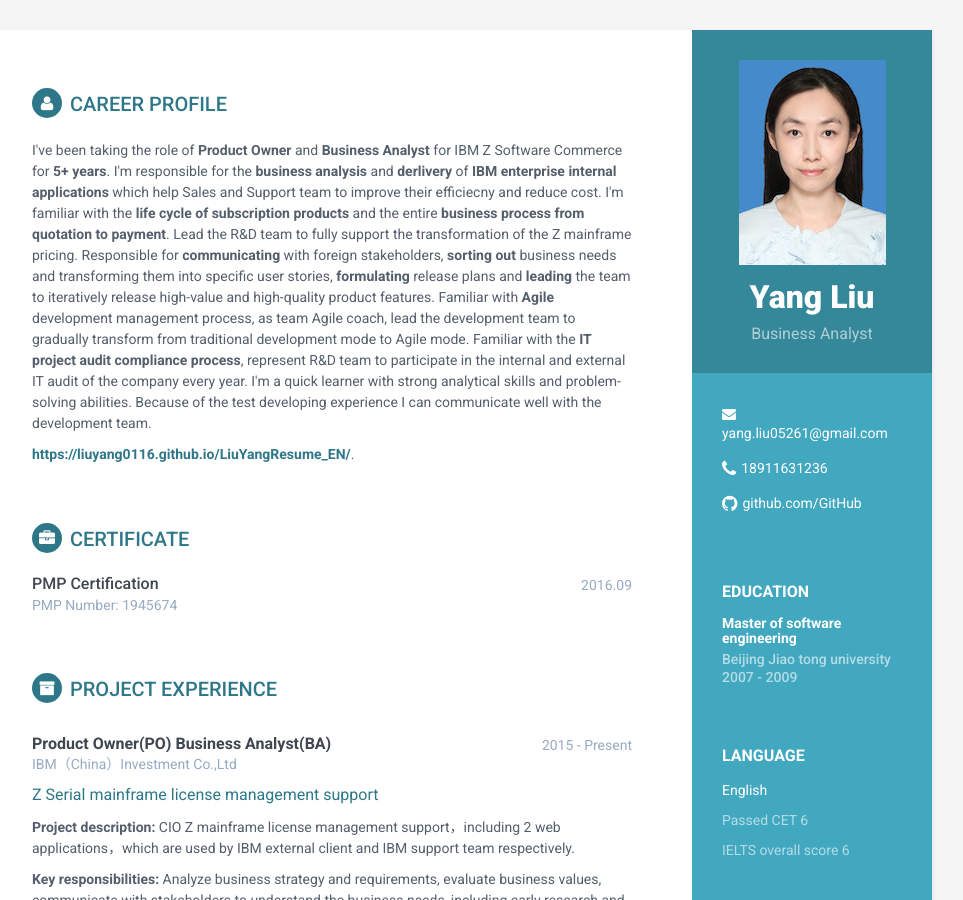
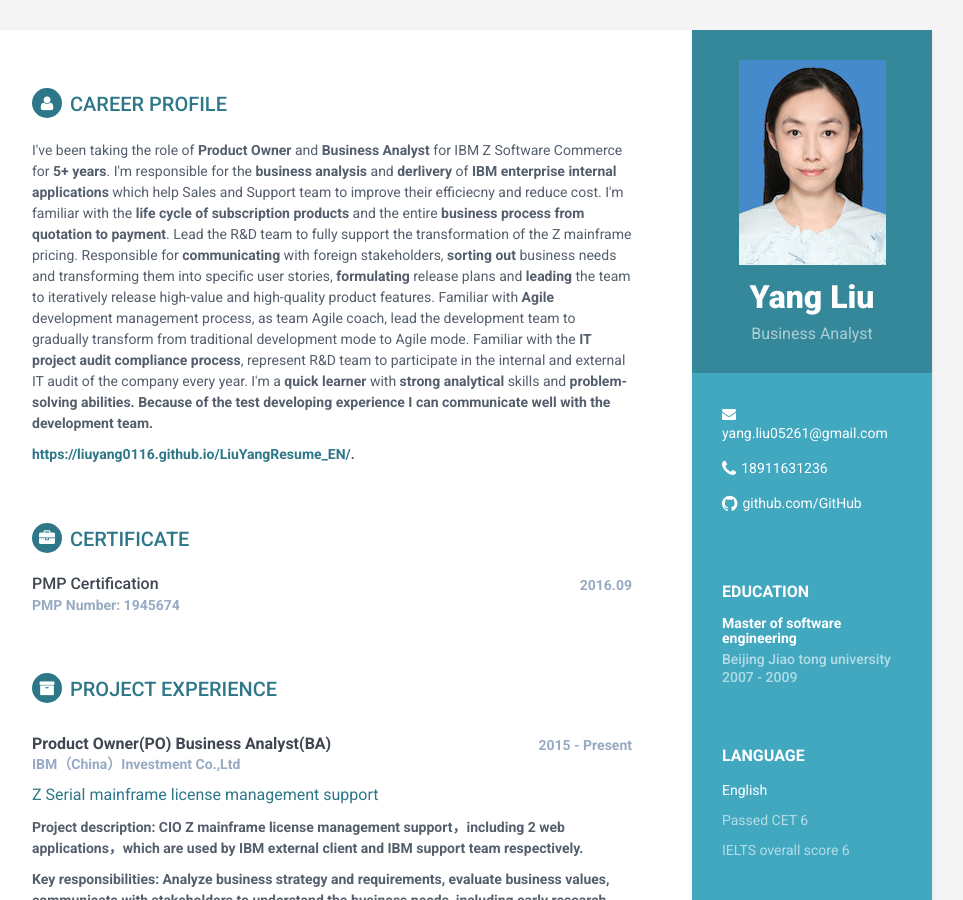
Before and after one commit to liuyang0116/LiuYangResume_EN, a Jekyll site: the page built from index.html, in a window 1280 px wide and 900 px high. Shown: the whole window, without its empty margins (188-1151 px from the left). Built offline with Jekyll 4.4.1, drawn with Linux system fonts in a browser that asks for light colours.

```diff
--- a/_includes/carrier-profile.html
+++ b/_includes/carrier-profile.html
@@ -3,7 +3,7 @@
 <div class="summary">
     <p>I've been taking the role of <b>Product Owner</b> and <b>Business Analyst</b> for IBM Z Software Commerce for <b>5+ years</b>. I'm responsible for the <b>business analysis</b> and <b>derlivery</b> of <b>IBM enterprise internal applications</b> which help Sales and Support team to improve their efficiecny and reduce cost. I'm familiar with the <b>life cycle of subscription products</b> and the entire <b>business process from quotation to payment</b>.
 	    Lead the R&D team to fully support the transformation of the Z mainframe pricing. Responsible for <b>communicating</b> with foreign stakeholders, <b>sorting out</b> business needs and transforming them into specific user stories, <b>formulating</b> release plans and <b>leading</b> the team to iteratively release high-value and high-quality product features.
-	    Familiar with <b>Agile</b> development management process, as team Agile coach, lead the development team to gradually transform from traditional development mode to Agile mode. Familiar with the <b>IT project audit compliance process</b>, represent R&D team to participate in the internal and external IT audit of the company every year. I'm a quick learner with strong analytical skills and problem-solving abilities. Because of the test developing experience I can communicate well with the development team.
+	    Familiar with <b>Agile</b> development management process, as team Agile coach, lead the development team to gradually transform from traditional development mode to Agile mode. Familiar with the <b>IT project audit compliance process</b>, represent R&D team to participate in the internal and external IT audit of the company every year. I'm a <b>quick learner</b> with <b>strong analytical</b> skills and <b>problem-solving<b> abilities. Because of the test developing experience I can communicate well with the development team.
 </p>
 	</p>
 	<p>
```
